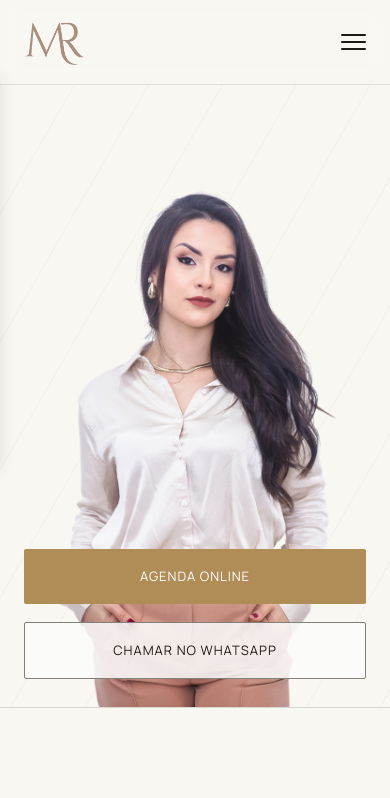
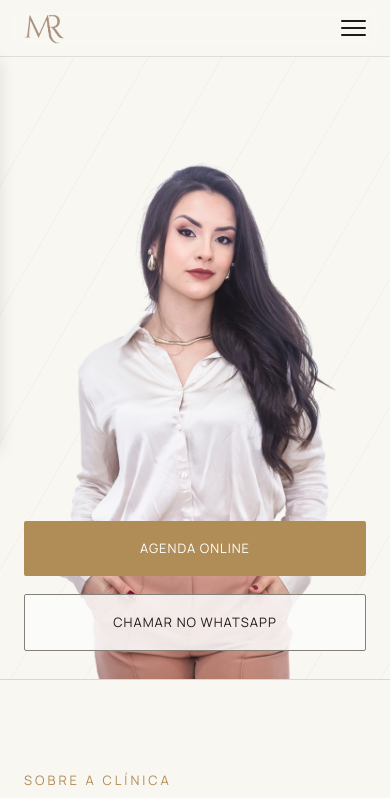
Before and after one commit to th-cavalcante/MelRodrigues-site, a React (Create React App) app: page / in a window 390 px wide. Shown: the top 798 px of the page. Built offline with nearby package versions, Linux system fonts and the light colour scheme; no server answers; the database is empty.

Commit message:
Reduz tamanho da logo/header, estava alto demais
Logo 64px->40px (desktop) e 48px->32px (mobile), padding do navbar
reduzido de 22px/18px para 14px/12px.

Co-Authored-By: Claude Sonnet 5 <noreply@anthropic.com>

```diff
--- a/src/styles/Navbar.css
+++ b/src/styles/Navbar.css
@@ -14,7 +14,7 @@
 .navbar-container {
   max-width: 1400px;
   margin: 0 auto;
-  padding: 22px 56px;
+  padding: 14px 56px;
   display: flex;
   justify-content: space-between;
   align-items: center;
@@ -23,7 +23,7 @@
 /* Logo */
 .navbar-logo img {
   display: block;
-  height: 64px;
+  height: 40px;
   width: auto;
 }
 
@@ -77,7 +77,7 @@
 /* Mobile Styles */
 @media (max-width: 900px) {
   .navbar-container {
-    padding: 18px 24px;
+    padding: 12px 24px;
   }
 
   .hamburger {
@@ -99,7 +99,7 @@
   .nav-menu {
     position: fixed;
     left: -100%;
-    top: 73px;
+    top: 56px;
     flex-direction: column;
     background: oklch(97.5% 0.006 85 / 0.98);
     width: 100%;
@@ -123,6 +123,6 @@
 
 @media (max-width: 480px) {
   .navbar-logo img {
-    height: 48px;
+    height: 32px;
   }
 }
```
